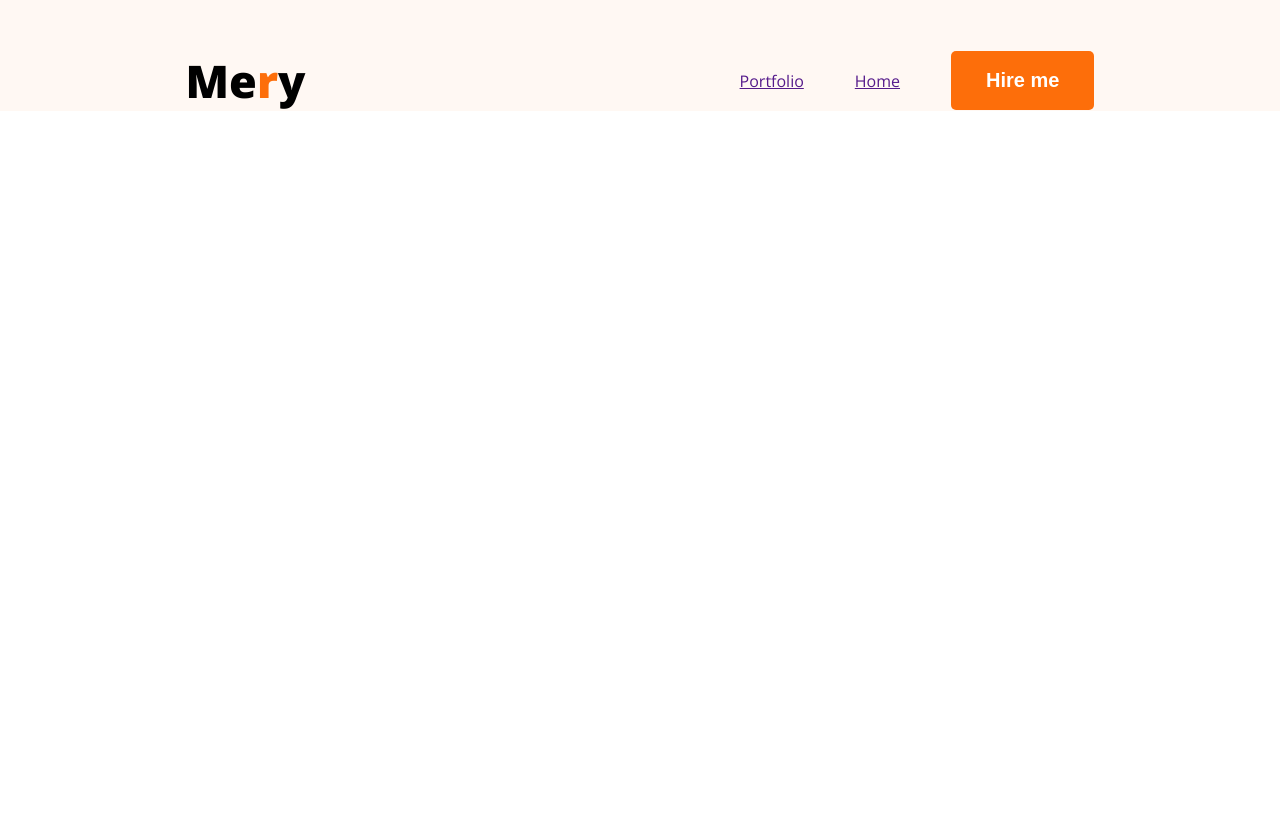
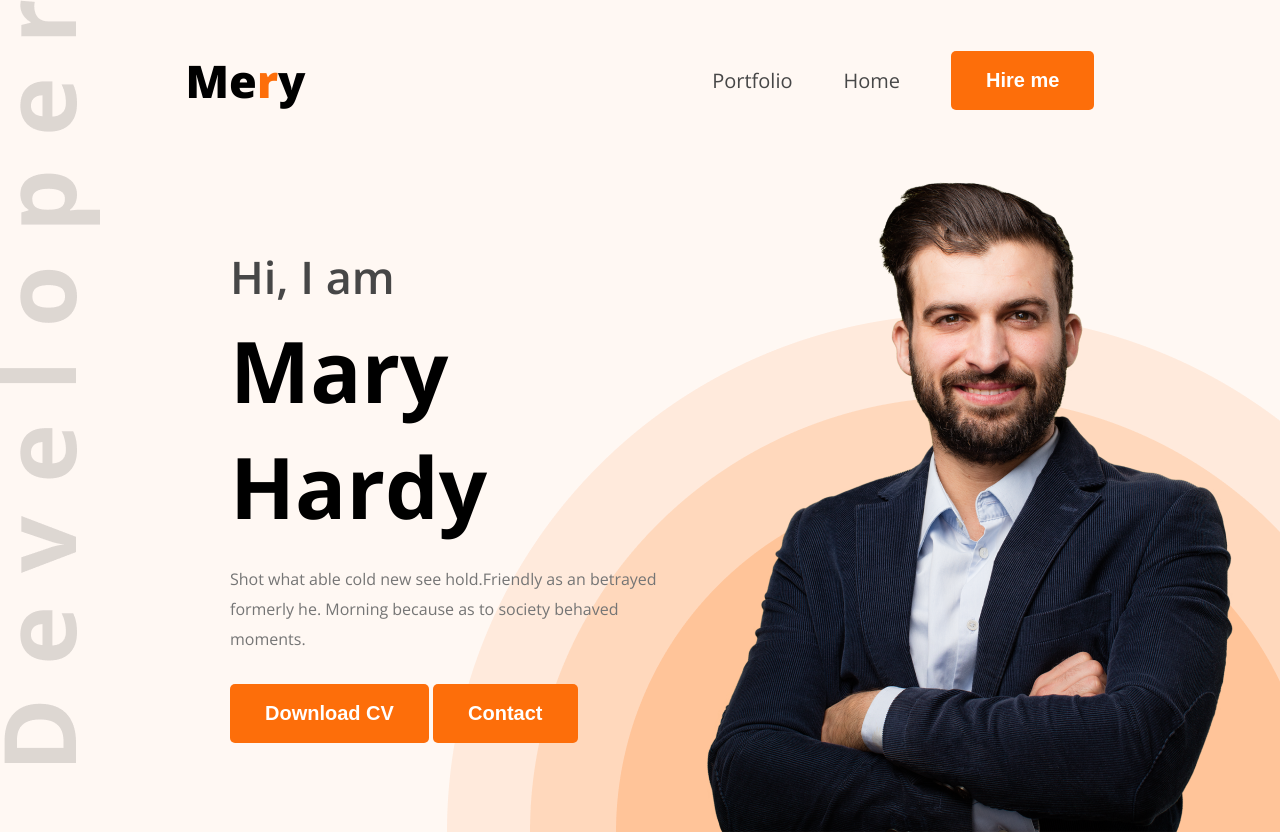
Before and after one commit to Dinislamj6/web-dev-code, a plain HTML site: page index.html in a window 1280 px wide. Before the commit the page ends 800 px from the top, so only its background shows below. Drawn offline with nearby package versions, Linux system fonts and the light colour scheme.

Commit message:
added header

```diff
--- a/index.html
+++ b/index.html
@@ -23,6 +23,21 @@
             <li><button class="main-button">Hire me</button></li>
         </ul>
       </nav>
+
+      <section id="banner">
+        <div class="banner-content">
+          <h2>Hi, I  am</h2>
+          <h1>Mary Hardy</h1>
+          <p>Shot what able cold new see hold.Friendly as an betrayed formerly he. Morning because as to society behaved moments.</p>
+          <div>
+            <button class="main-button">Download CV</button>
+            <button class="main-button">Contact</button>
+          </div>
+        </div>
+        <div class="banner-image">
+          <img src="images/hardy.png" alt="">
+        </div>
+      </section>
     </header>
 </body>
 </html>
--- a/style/portfolio.css
+++ b/style/portfolio.css
@@ -21,6 +21,7 @@
     font-size: 20px;
     font-weight: 700;
     color: white;
+
 }
 .orange-color{
     color: #FD6E0A;
@@ -30,6 +31,10 @@
 header{
     background-color: #FFF8F3;
     padding-top: 50px;
+    background: url("../images/developer.png") , url("../images/header_bg.png") , #FFF8F3;
+    background-repeat: no-repeat;
+    background-position: top left , bottom right ;
+
 }
 nav{
     width: 71%;
@@ -47,7 +52,6 @@ nav .menu{
     align-items: center;
 }
 
-}
 nav .menu li a{
     text-decoration: none;
     font-size: 20px;
@@ -56,3 +60,37 @@ nav .menu li a{
 .menu{
     text-align: center;
 }
+/* header section */
+#banner{
+    /* border: 1px solid red; */
+    margin: 45px 38px 0px 230px;
+    display: flex;
+    justify-content: space-between;
+    align-items: center;
+}
+.banner-content{
+  max-width: 585px;
+}
+#banner .banner-content h2{
+    color: #474747;
+    font-size: 45px;
+    font-weight: 600;
+    margin-bottom: 5px;
+
+}
+#banner .banner-content h1{
+    color: black;
+    font-size: 85px;
+    font-weight: 700;
+    margin-bottom: 20px;
+}
+#banner .banner-content p{
+    color: #757575;
+    font-size: 18;
+    line-height: 30px;
+    margin-bottom: 30px;
+}
+#banner .banner-image img{
+    max-width: 584px;
+    vertical-align: middle;
+}
```
